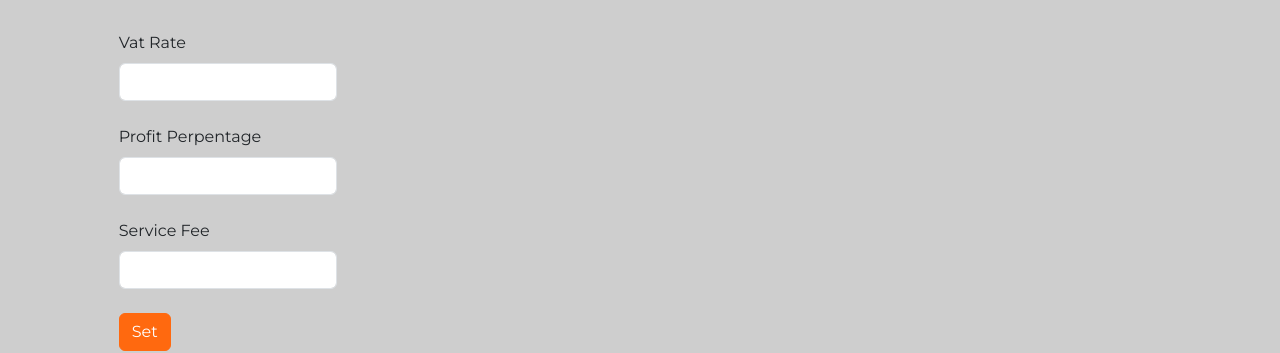
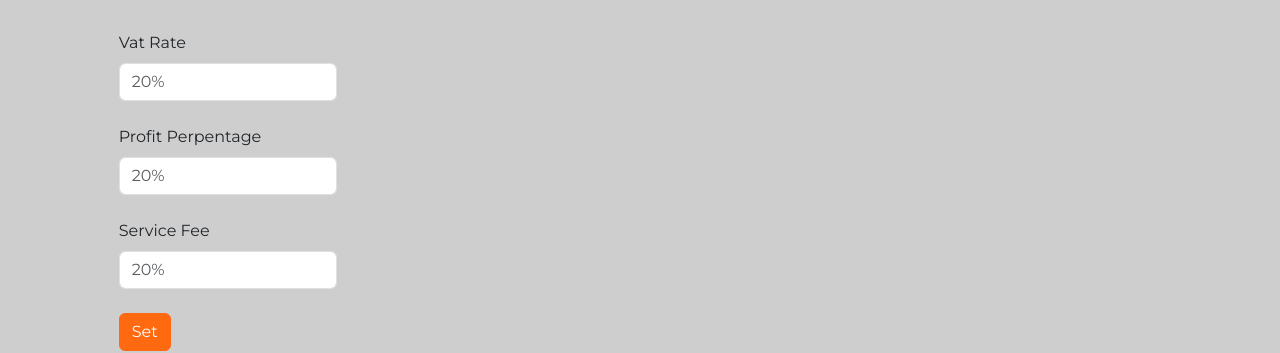
Before and after one commit to ademsuslu/rentacar, a Next.js app: page /admin in a window 1280 px wide. Shown: the part 154-507 px from the top of the page. Built offline with nearby package versions, Linux system fonts and the light colour scheme; no server answers; the database is empty.

Commit message:
admin placeholder

```diff
--- a/app/admin/page.js
+++ b/app/admin/page.js
@@ -62,6 +62,7 @@ export default function Page() {
                 type="text"
                 name="vatRate"
                 inputMode="numeric"
+                placeholder="20%"
               />
               <p className="text-white fw-bold ">{errors.vatRate?.message}</p>
             </Form.Group>
@@ -73,6 +74,7 @@ export default function Page() {
                 type="text"
                 name="profitPerpentage"
                 inputMode="numeric"
+                placeholder="20%"
               />
             </Form.Group>
             <Form.Group className="my-4" controlId="serviceFee">
@@ -83,6 +85,7 @@ export default function Page() {
                 type="text"
                 name="serviceFee"
                 inputMode="numeric"
+                placeholder="20%"
               />
             </Form.Group>
             <Button onClick={handleSubmit(onSubmit)} className="btn btn-orange">
```
